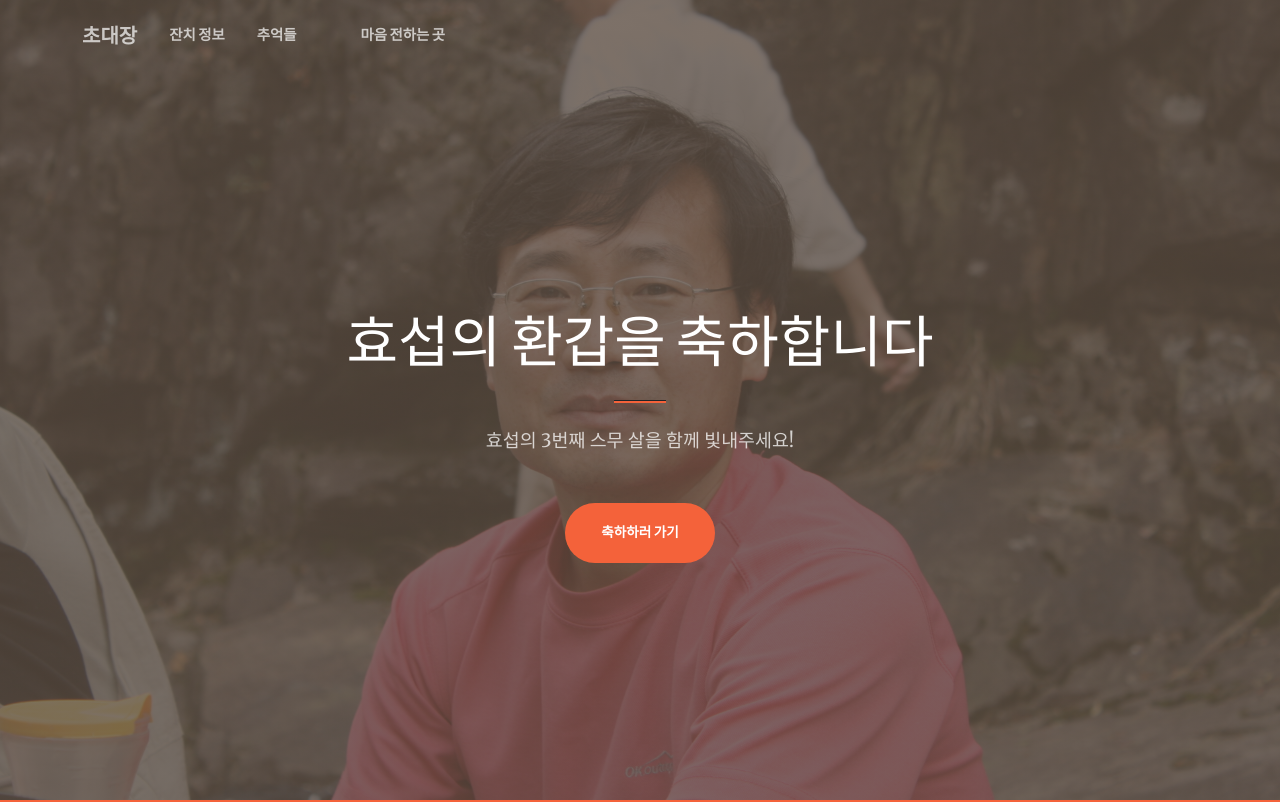
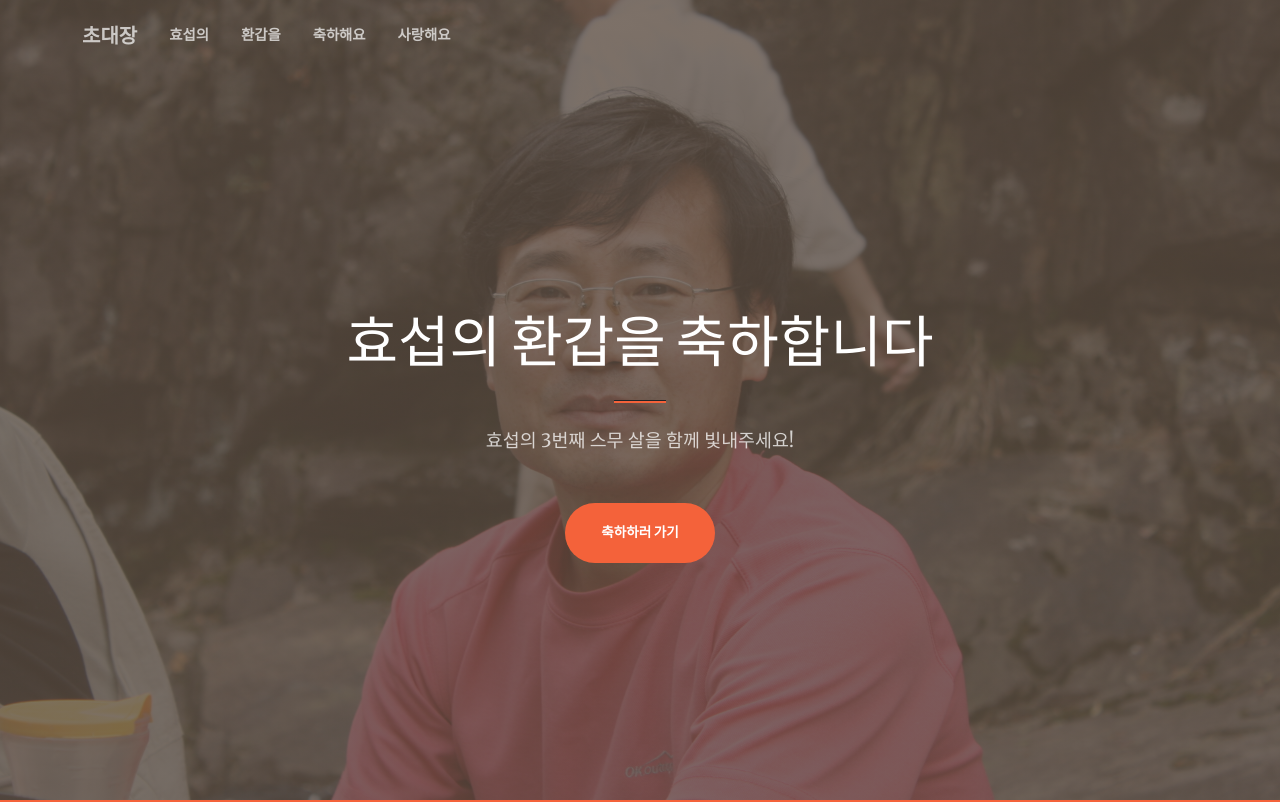
Before and after one commit to anna9702/anna9702.github.io, a plain HTML site: page index.html in a window 1280 px wide. Shown: the top 802 px of the page. Drawn offline with nearby package versions, Linux system fonts and the light colour scheme.

Commit message:
Update index.html

```diff
--- a/index.html
+++ b/index.html
@@ -25,10 +25,10 @@
                 <a class="navbar-brand js-scroll-trigger" href="#page-top">초대장</a><button class="navbar-toggler navbar-toggler-right" type="button" data-toggle="collapse" data-target="#navbarResponsive" aria-controls="navbarResponsive" aria-expanded="false" aria-label="Toggle navigation"><span class="navbar-toggler-icon"></span></button>
                 <div class="collapse navbar-collapse" id="navbarResponsive">
                     <ul class="navbar-nav ml-auto my-2 my-lg-0">
-                        <li class="nav-item"><a class="nav-link js-scroll-trigger" href="#about">잔치 정보</a></li>
-                        <li class="nav-item"><a class="nav-link js-scroll-trigger" href="#services">추억들</a></li>
-                        <li class="nav-item"><a class="nav-link js-scroll-trigger" href="#portfolio"></a></li>
-                        <li class="nav-item"><a class="nav-link js-scroll-trigger" href="#contact">마음 전하는 곳</a></li>
+                        <li class="nav-item"><a class="nav-link js-scroll-trigger" href="#about">효섭의</a></li>
+                        <li class="nav-item"><a class="nav-link js-scroll-trigger" href="#services">환갑을</a></li>
+                        <li class="nav-item"><a class="nav-link js-scroll-trigger" href="#portfolio">축하해요</a></li>
+                        <li class="nav-item"><a class="nav-link js-scroll-trigger" href="#contact">사랑해요</a></li>
                     </ul>
                 </div>
             </div>
```
